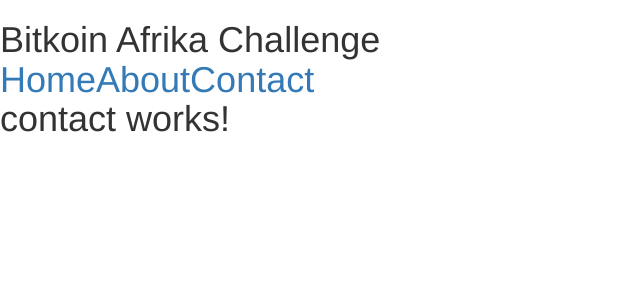
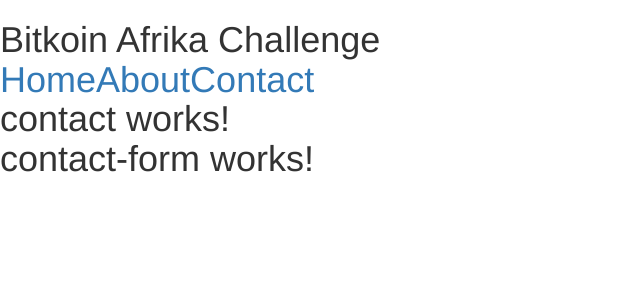
Before and after one commit to olufotebig/bitkoin-afrika-challenge, an Angular app: page /contact in a window 1280 px wide. Shown: the top 300 px of the page, without its empty margins (0-640 px from the left). Built offline with nearby package versions, Linux system fonts and the light colour scheme.

Commit message:
create contact form component

```diff
--- /dev/null
+++ b/src/app/contact-form/contact-form.component.html
@@ -0,0 +1,3 @@
+<p>
+  contact-form works!
+</p>
--- /dev/null
+++ b/src/app/contact-form/contact-form.component.ts
@@ -0,0 +1,15 @@
+import { Component, OnInit } from '@angular/core';
+
+@Component({
+  selector: 'app-contact-form',
+  templateUrl: './contact-form.component.html',
+  styleUrls: ['./contact-form.component.css']
+})
+export class ContactFormComponent implements OnInit {
+
+  constructor() { }
+
+  ngOnInit() {
+  }
+
+}
--- a/src/app/contact/contact.component.html
+++ b/src/app/contact/contact.component.html
@@ -1,3 +1,4 @@
 <p>
   contact works!
+  <app-contact-form></app-contact-form>
 </p>
--- a/src/app/contact/contact.module.ts
+++ b/src/app/contact/contact.module.ts
@@ -1,6 +1,7 @@
 import { NgModule }       from '@angular/core';
 
 import { ContactComponent }  from './contact.component';
+import { ContactFormComponent } from '../contact-form/contact-form.component';
 
 import { ContactRoutingModule } from './contact-routing.module';
 
@@ -11,6 +12,7 @@
   ],
   declarations: [
     ContactComponent,
+    ContactFormComponent
   ],
   providers: [  ]
 })
```
Also changed, not shown: src/app/contact-form/contact-form.component.css (added), 1 other file (tests, documents, lock files or other folders).
